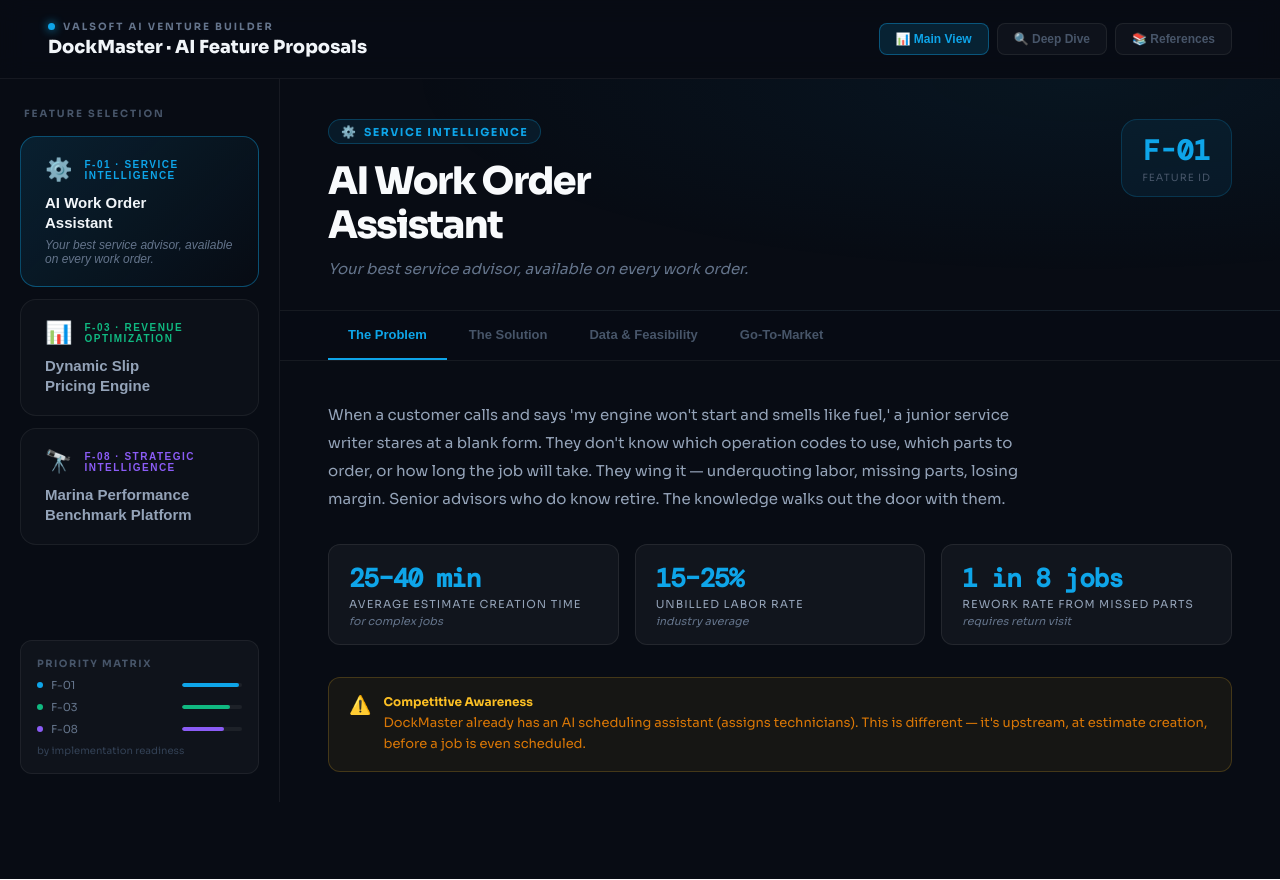
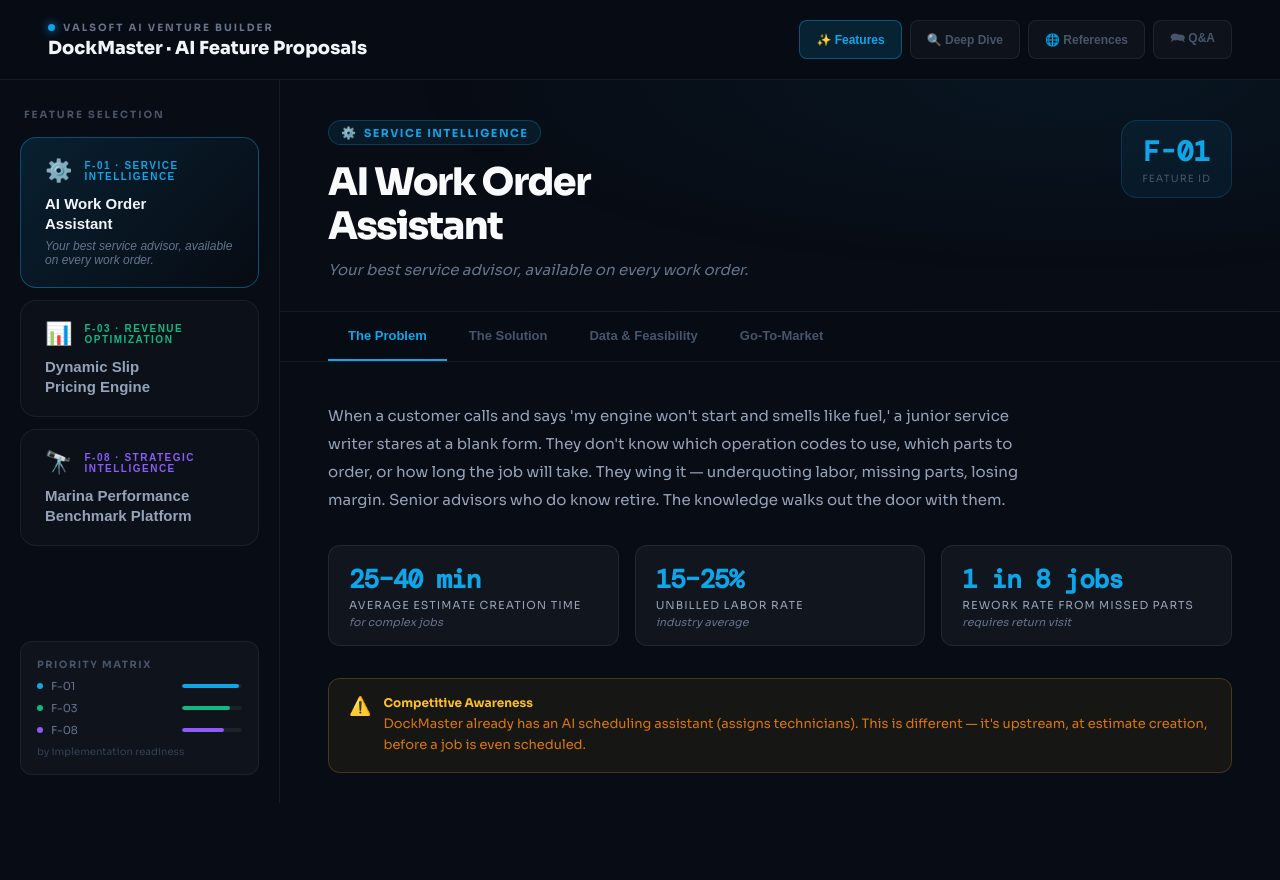
Before and after one commit to madatef/valsoft-case-study, a React (Vite) app: page / in a window 1280 px wide. Built offline with nearby package versions, Linux system fonts and the light colour scheme; a web font is replaced by a local one.

Commit message:
feat: reintroduce Q&A view

```diff
--- a/src/App.jsx
+++ b/src/App.jsx
@@ -62,7 +62,7 @@
               transition: "all 0.2s",
             }}
           >
-            📊 Main View
+            ✨ Features
           </button>
           <button
             onClick={() => setPage('deepdive')}
@@ -94,7 +94,7 @@
               transition: "all 0.2s",
             }}
           >
-            📚 References
+            🌐 References
           </button>
           <button
             onClick={() => setPage('qna')}
@@ -108,10 +108,9 @@
               fontWeight: 700,
               color: page === 'qna' ? "#F59E0B" : "#475569",
               transition: "all 0.2s",
-              display: 'none',
             }}
           >
-            ❓ Q&A
+            🗪 Q&A
           </button>
         </div>
       </div>
```
